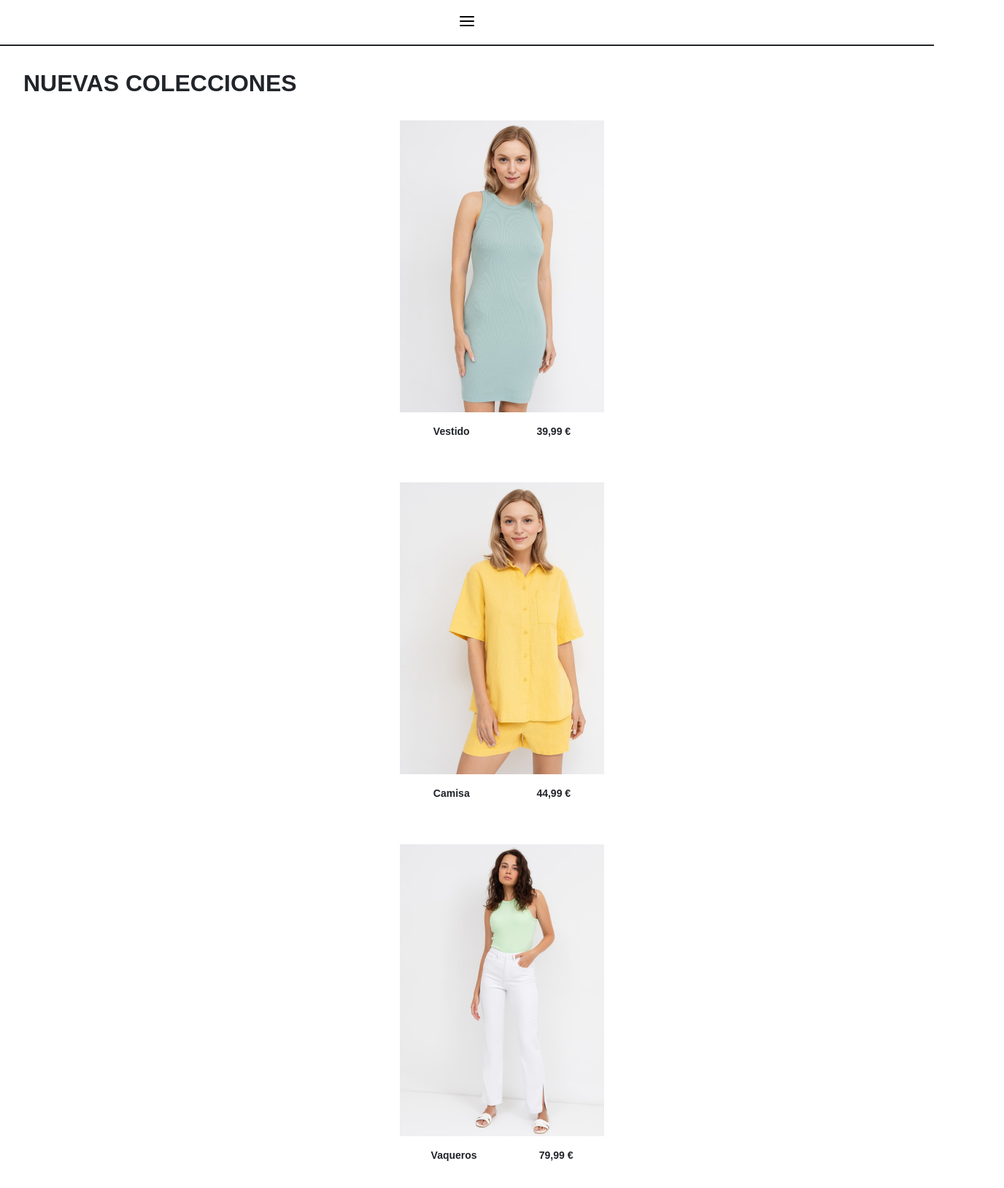
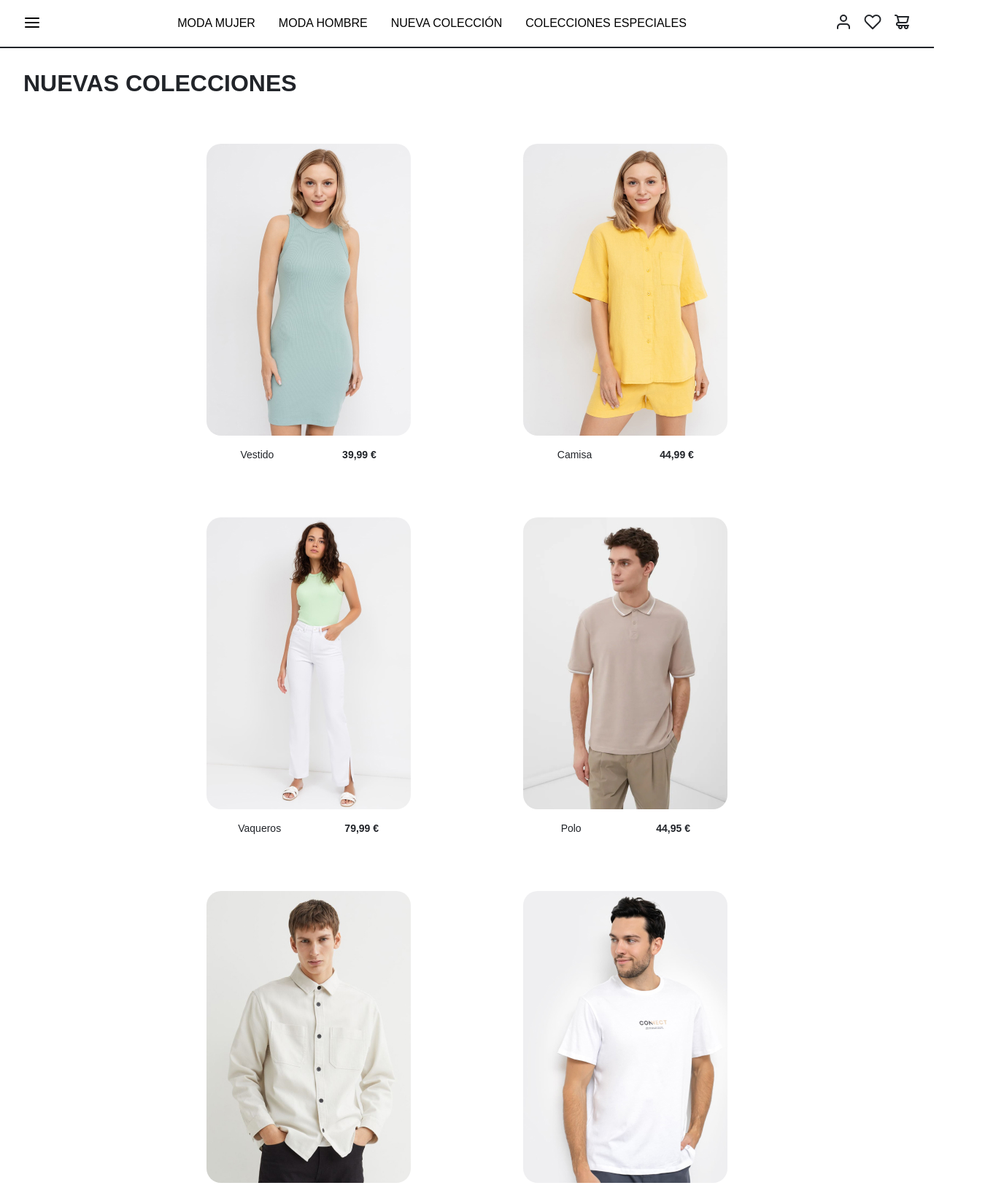
Before and after one commit to sandrusmb/laboratorio-2-html, a website built with Vite: page index.html in a window 1280 px wide. Shown: the top 1628 px of the page at 73% size, 1376 px wide, since content can reach past the window. Built offline with nearby package versions, Linux system fonts and the light colour scheme.

Commit message:
Fix header and footer structure and styles

```diff
--- a/index.html
+++ b/index.html
@@ -9,8 +9,9 @@
   </head>
   <body>
     <header class="header">
+      <nav class="header-menu">
         <button class="header-button">
-        <figure class="item-icon">
+          <figure class="header-button-icon">
             <img
               src="./src/assets/icons/icon-menu-burguer.svg"
               alt="Icono más opciones de menú principal"
@@ -18,29 +19,58 @@
             />
           </figure>
         </button>
-      <!--     <nav class="menu">
-        <ul class="list">
-          <li class="item">
-            <a>Moda mujer</a>
-            <a>Moda hombre</a>
-            <a>Nueva colección</a>
-            <a>Colecciones especiales</a>
+        <ul class="header-link-list">
+          <li class="header-link-item" tabindex="0">
+            <a class="header-link-item-text">Moda mujer</a>
           </li>
-          <li class="item">
-            <a>Moda mujer</a>
-            <a>Moda hombre</a>
-            <a>Nueva colección</a>
-            <a>Colecciones especiales</a>
+          <li class="header-link-item" tabindex="0">
+            <a class="header-link-item-text">Moda hombre</a>
+          </li>
+          <li class="header-link-item" tabindex="0">
+            <a class="header-link-item-text">Nueva colección</a>
+          </li>
+          <li class="header-link-item" tabindex="0">
+            <a class="header-link-item-text">Colecciones especiales</a>
           </li>
         </ul>
-      </nav> -->
+        <ul class="header-icon-list">
+          <li class="header-icon-item" tabindex="0">
+            <figure class="header-icon-item-image">
+              <img
+                src="./src/assets/icons/icon-user.svg"
+                alt="Perfil de usuario"
+                title="Perfil de usuario"
+              />
+            </figure>
+          </li>
+          <li class="header-icon-item" tabindex="0">
+            <figure class="header-icon-item-image">
+              <img
+                src="./src/assets/icons/icon-heart.svg"
+                alt="Favoritos"
+                title="Favoritos"
+              />
+            </figure>
+          </li>
+          <li class="header-icon-item" tabindex="0">
+            <figure class="header-icon-item-image">
+              <img
+                src="./src/assets/icons/icon-shopping-cart.svg"
+                alt="Carrito de la compra"
+                title="Carrito de la compra"
+              />
+            </figure>
+          </li>
+        </ul>
+      </nav>
     </header>
     <main class="main">
       <h1 class="main-title">Nuevas colecciones</h1>
       <ul class="main-list">
         <li class="main-item">
-          <figure class="main-item-image">
+          <figure class="main-item-image" tabindex="0">
             <img
+              class="main-item-image-picture"
               src="./src/assets/images/image-3.jpg"
               alt="Vestido corto, azul de tirantes"
               title="Vestido corto, azul y con tirantes"
@@ -52,8 +82,9 @@
           </div>
         </li>
         <li class="main-item">
-          <figure class="main-item-image">
+          <figure class="main-item-image" tabindex="0">
             <img
+              class="main-item-image-picture"
               src="./src/assets/images/image-6.jpg"
               alt="Camisa amarilla de manga corta"
               title="Camisa amarilla de manga corta"
@@ -65,8 +96,9 @@
           </div>
         </li>
         <li class="main-item">
-          <figure class="main-item-image">
+          <figure class="main-item-image" tabindex="0">
             <img
+              class="main-item-image-picture"
               src="./src/assets/images/image-4.jpg"
               alt="Vaqueros blancos largos con abertura en el tobillo"
               title="Vaqueros blancos largos con abertura en el tobillo"
@@ -78,8 +110,9 @@
           </div>
         </li>
         <li class="main-item">
-          <figure class="main-item-image">
+          <figure class="main-item-image" tabindex="0">
             <img
+              class="main-item-image-picture"
               src="./src/assets/images/image-5.jpg"
               alt="Polo beige de manga corta con ribete blanco"
               title="Polo beige de manga corta con ribete blanco"
@@ -91,8 +124,9 @@
           </div>
         </li>
         <li class="main-item">
-          <figure class="main-item-image">
+          <figure class="main-item-image" tabindex="0">
             <img
+              class="main-item-image-picture"
               src="./src/assets/images/image-1.jpg"
               alt="Camisa blanca de sarga con manga larga"
               title="Camisa blanca de sarga con manga larga"
@@ -104,8 +138,9 @@
           </div>
         </li>
         <li class="main-item">
-          <figure class="main-item-image">
+          <figure class="main-item-image" tabindex="0">
             <img
+              class="main-item-image-picture"
               src="./src/assets/images/image-2.jpg"
               alt="Camiseta básica blanca de manga corta y serigrafía"
               title="Camiseta básica blanca de manga corta y serigrafía"
@@ -130,12 +165,12 @@
                 title="Entrega"
               />
             </figure>
-            <p class="footer-item-text">Entrega</p>
+            <p class="footer-item-text" tabindex="0">Entrega</p>
           </a>
         </li>
         <li class="footer-item">
           <a class="footer-link">
-            <p class="footer-item-text">Devoluciones y cambios</p>
+            <p class="footer-item-text" tabindex="0">Devoluciones y cambios</p>
           </a>
         </li>
         <li class="footer-item">
@@ -144,11 +179,11 @@
               <img
                 class="footer-item-img"
                 src="./src/assets/icons/icon-phone.svg"
-                alt="Entrega"
-                title="Entrega"
+                alt="Contacto"
+                title="Contacto"
               />
             </figure>
-            <p class="footer-item-text">+375 (29) 749-18-23</p>
+            <p class="footer-item-text" tabindex="0">+375 (29) 749-18-23</p>
           </a>
         </li>
         <li class="footer-item">
@@ -157,11 +192,11 @@
               <img
                 class="footer-item-img"
                 src="./src/assets/icons/icon-mail.svg"
-                alt="Entrega"
-                title="Entrega"
+                alt="E-mail"
+                title="E-mail"
               />
             </figure>
-            <p class="footer-item-text">shop@omix.com</p>
+            <p class="footer-item-text" tabindex="0">shop@omix.com</p>
           </a>
         </li>
       </ul>
--- a/src/main.js
+++ b/src/main.js
@@ -1,3 +1 @@
-import "./style.css";
-
 console.log("Hello from main");
--- a/src/style.css
+++ b/src/style.css
@@ -1,37 +1,82 @@
 :root {
   --background-color-primary: #ffffff;
   --background-color-secondary: #212429;
+  --background-color-tertiary: #0069c2;
 }
 
 body {
-  display: block;
+  height: 100vh;
+  width: 100%;
+  display: flex;
+  flex-direction: column;
+  justify-content: space-between;
   margin: 0;
   font-family: "Montserrat", sans-serif;
   font-style: normal;
-  width: fit-content;
 }
 
 .header {
   width: 100%;
-  display: flex;
-  justify-content: center;
   border-bottom: 2px solid var(--background-color-secondary);
   position: fixed;
   top: 0;
-  padding: 1rem 0;
   background-color: var(--background-color-primary);
+  z-index: 2;
+
+  .header-menu {
+    height: 4rem;
+    display: flex;
+    align-items: center;
+    padding: 0 2rem;
+  }
 
   .header-button {
     border: none;
     background-color: var(--background-color-primary);
+    cursor: pointer;
+    padding: 0;
 
-    .item-icon {
+    .header-button-icon {
       margin: 0;
+    }
+  }
+
+  .header-link-list {
+    list-style: none;
+    padding: 0;
+    margin: 0;
+
+    .header-link-item {
+      cursor: pointer;
+      margin: 0 1rem;
+      text-transform: uppercase;
+      font-size: 16px;
+      font-weight: 400;
+
+      .header-link-item-text:hover {
+        color: var(--background-color-tertiary);
+      }
+    }
+  }
+
+  .header-icon-list {
+    list-style: none;
+    padding: 0;
+    margin: 0;
+
+    .header-icon-item {
+      margin: 0 0 0 1rem;
+      cursor: pointer;
+
+      .header-icon-item-image {
+        margin: 0;
+      }
     }
   }
 }
 
 .main {
+  margin: 0 auto;
   background-color: var(--background-color-primary);
   color: var(--background-color-secondary);
   display: flex;
@@ -47,61 +92,69 @@ body {
   .main-list {
     list-style: none;
     margin: 0;
-    padding: 0;
     display: flex;
-    flex-direction: column;
+    flex-wrap: wrap;
+    justify-content: space-evenly;
+    align-content: center;
 
     .main-item {
-      display: block;
-      margin: 0 auto;
-    }
-
-    .main-item + .main-item {
-      margin-top: 3rem;
+      margin: 2rem;
     }
 
     .main-item-image {
       margin: 0;
       margin: auto;
+
+      .main-item-image-picture {
+        border-radius: 20px;
+      }
+
+      .main-item-image-picture:hover {
+        -webkit-box-shadow: 10px 10px 30px -7px rgba(99, 97, 97, 0.5);
+        -moz-box-shadow: 10px 10px 30px -7px rgba(99, 97, 97, 0.5);
+        box-shadow: 10px 10px 30px -7px rgba(99, 97, 97, 0.5);
+        transition: box-shadow 0.3s ease-in-out;
+      }
+    }
   }
   .main-item-info {
     display: flex;
     justify-content: space-around;
 
-      .main-item-description,
+    .main-item-description {
+      font-weight: 400;
+      font-size: 14px;
+    }
+
     .main-item-amount {
       font-weight: 700;
       font-size: 14px;
     }
   }
 }
-}
 
 .footer {
-  width: 100vw;
   height: auto;
-  bottom: 0;
   background-color: var(--background-color-secondary);
   color: var(--background-color-primary);
-  padding: 0 3rem;
 
   .footer-list {
     list-style: none;
     padding: 0;
     display: flex;
-    flex-direction: column;
-    justify-content: center;
-    align-items: center;
     margin: 0;
 
     .footer-item {
       padding: 2rem 0;
-      border-bottom: 1px solid var(--background-color-primary);
-      width: 100vw;
     }
 
     .footer-link {
       display: flex;
+      cursor: pointer;
+    }
+    .footer-link:hover {
+      opacity: 0.75;
+      transition: opacity 0.3s ease-in-out;
     }
 
     .footer-item-figure {
@@ -118,6 +171,70 @@ body {
     .footer-item-text {
       color: var(--background-color-primary);
       font-size: 16px;
+      white-space: nowrap;
     }
   }
 }
+
+@media (max-width: 920px) {
+  .header-menu {
+    justify-content: center;
+  }
+
+  .header-link-list {
+    display: none;
+  }
+
+  .header-icon-list {
+    display: none;
+  }
+
+  .main-list {
+    flex-direction: column;
+    padding: 0;
+  }
+
+  .footer {
+    padding: 0 2rem 2rem 2rem;
+  }
+
+  .footer-list {
+    flex-direction: column;
+  }
+
+  .footer-item {
+    border-bottom: 1px solid var(--background-color-primary);
+  }
+}
+
+@media (min-width: 921px) {
+  .header-menu {
+    justify-content: space-between;
+  }
+
+  .header-link-list {
+    display: flex;
+  }
+
+  .header-icon-list {
+    display: flex;
+  }
+
+  .main-list {
+    flex-direction: row;
+    padding: 0 10rem;
+  }
+
+  .footer {
+    padding: 0 2rem;
+  }
+
+  .footer-list {
+    flex-direction: row;
+    justify-content: space-between;
+  }
+
+  .footer-item {
+    border-bottom: none;
+  }
+}
```
Lines whose indentation alone changed are shown as unchanged.
